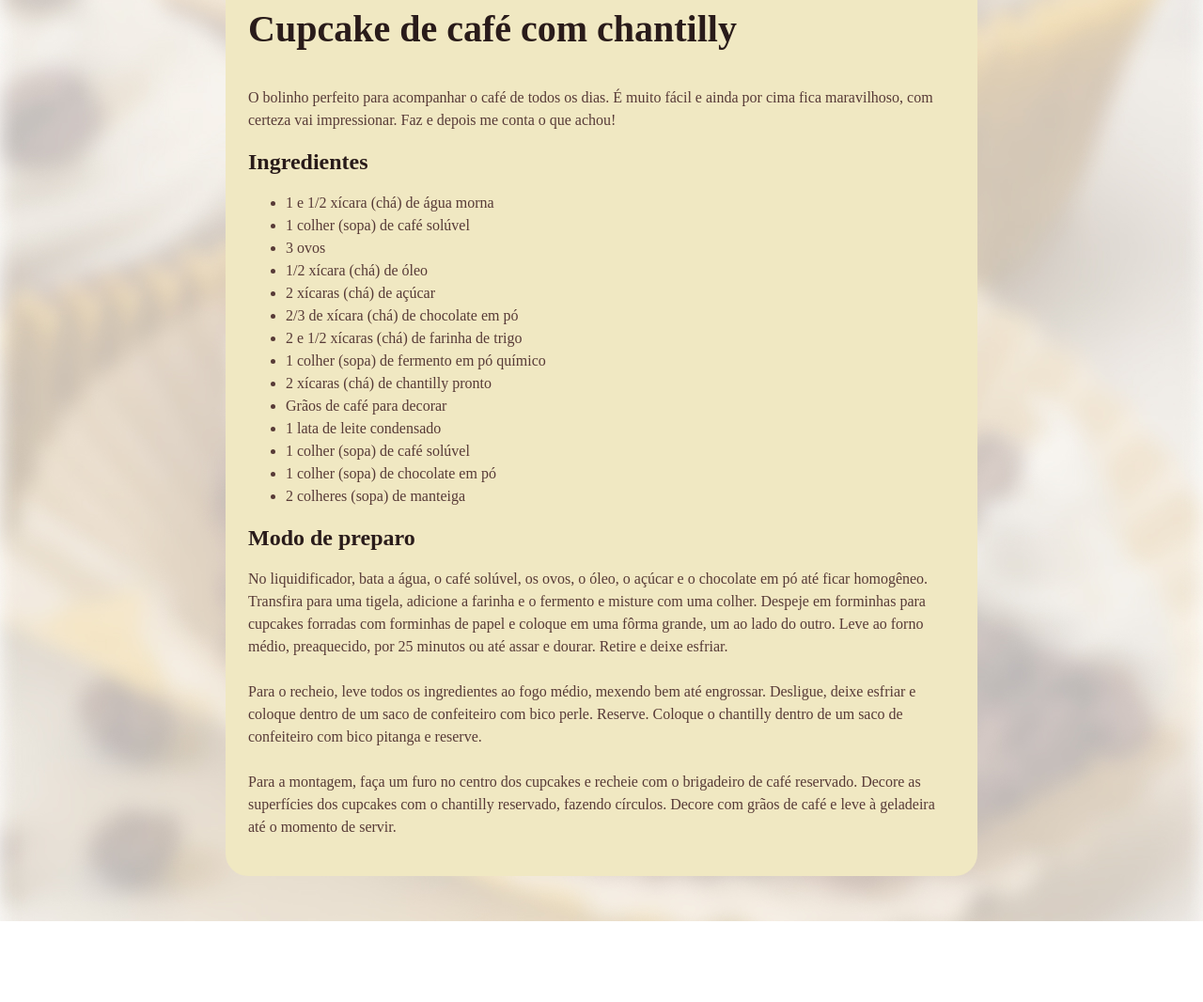
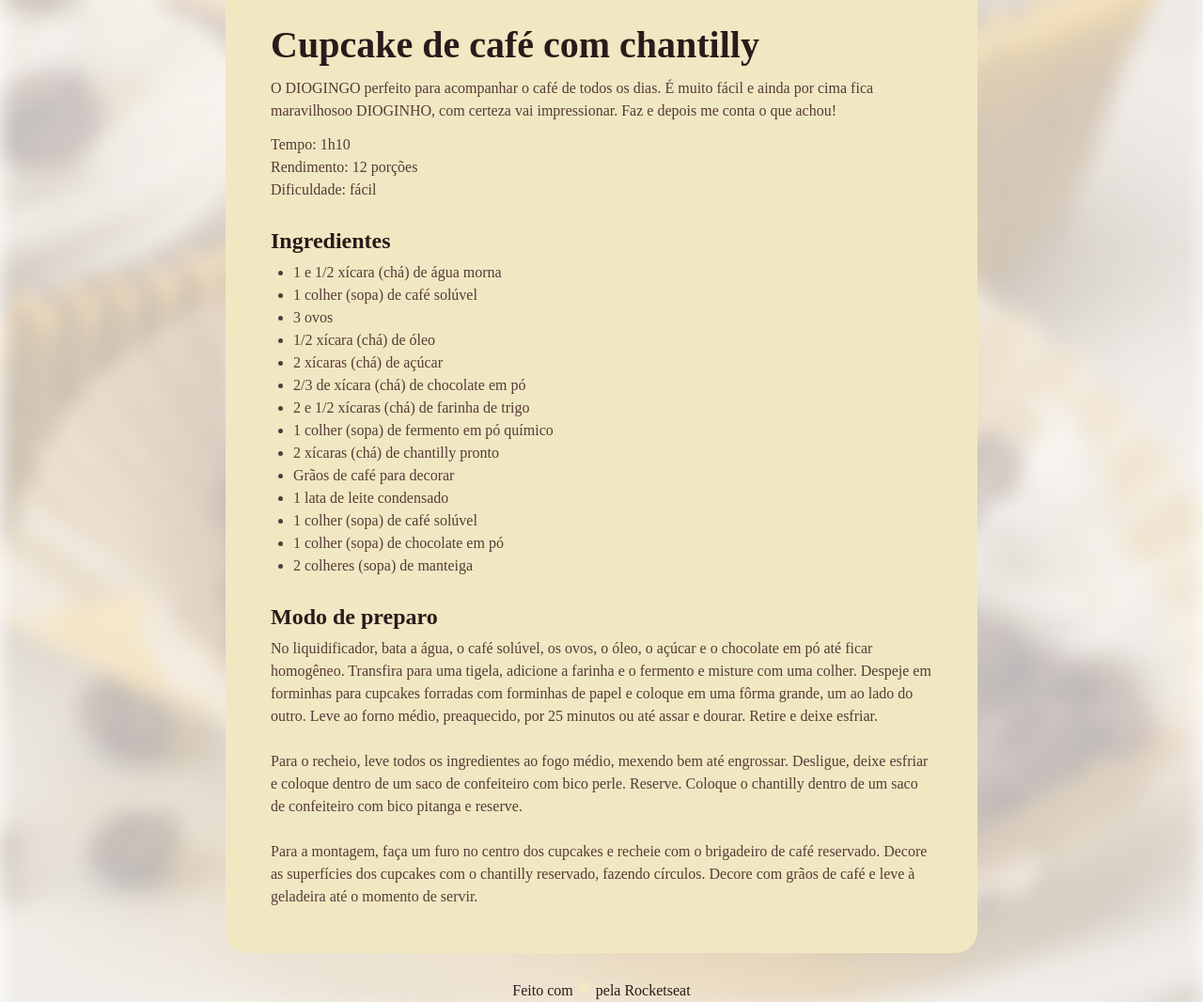
Before and after one commit to leo19passos/Projeto, a plain HTML site: page index.html in a window 1280 px wide. Shown: the part 509-1575 px from the top of the page at 94% size. Before the commit the page ends 1489 px from the top, so only its background shows below. Drawn offline with Linux system fonts and the light colour scheme; a web font is replaced by a local one.

Commit message:
Adicionando Footer

```diff
--- a/index.html
+++ b/index.html
@@ -17,7 +17,12 @@
             <section id="about">
                 <h1>Cupcake de café com chantilly</h1>
                 <p>
-                    O bolinho perfeito para acompanhar o café de todos os dias. É muito fácil e ainda por cima fica maravilhoso, com certeza vai impressionar. Faz e depois me conta o que achou!
+                    O DIOGINGO perfeito para acompanhar o café de todos os dias. É muito fácil e ainda por cima fica maravilhosoo DIOGINHO, com certeza vai impressionar. Faz e depois me conta o que achou!
+                </p>
+                <p>
+                    Tempo: 1h10 <br>
+                    Rendimento: 12 porções <br>
+                    Dificuldade: fácil
                 </p>
                 <h2>Ingredientes</h2>
                 <ul>
@@ -44,14 +49,11 @@
                    Para a montagem, faça um furo no centro dos cupcakes e recheie com o brigadeiro de café reservado. Decore as superfícies dos cupcakes com o chantilly reservado, fazendo círculos. Decore com grãos de café e leve à geladeira até o momento de servir.</P>
             </section>
         </main>
-
-
-
-
-
-
-
     </div>
-
+    <Footer>
+        Feito com
+        <img src="Assets/ph_heart-fill.svg" alt="Coração emoticon">
+        pela Rocketseat
+    </Footer>
 </body>
 </html>
--- a/style.css
+++ b/style.css
@@ -1,13 +1,22 @@
+* {
+    margin: 0;
+    padding: 0;
+}
+
+
+
 :root{
         font-family: "Alice", serif;
         line-height: 150%;
-        color: #573A37;
+        color: #573A37 ;
 
 
 }
 body {
+    background-color: #573824;
     background-image: url(Assets/bg-image.jpg);
     background-size: cover;
+
 }
 
 #page {
@@ -16,21 +25,43 @@ body {
     padding: 24px;
     background-color: #F0E8C2;
     border-radius: 24px;
-    margin: 48px auto;
+    margin: 48px auto 28px;
 }
 
 img {
     border-radius: 16px;
 }
+main{
+    padding: 24px;
+}
+
+#about p + p {
+margin-top: 12px;
+margin-bottom: 24px;
+}
+#about li {
+    margin-left: 24px;
+}
+
 h1{
     line-height: 140%;
     font-size: 40px;
+    margin-bottom: 4px;
+}
 
-}
 h2{
     font-size: 24px;
 }
 h1, h2 {
     color: #291B1A;
-
+    margin-top: 24px;
+    margin-bottom: 4px;
+    line-height: 150%;
 }
+footer {
+    text-align: center;
+    color:#291B1A
+}
+footer img{
+    color: black;
+}
```
Also changed, not shown: Assets/ph_heart-fill.svg (added).
